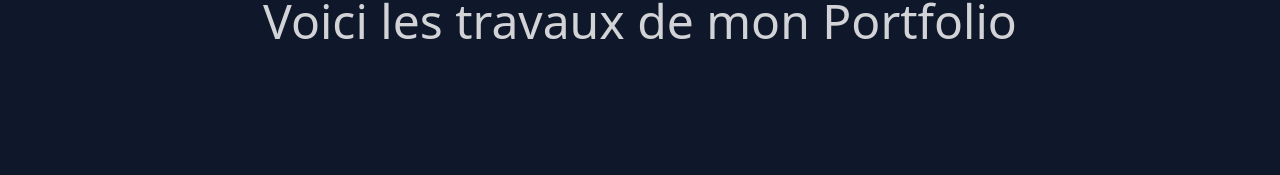
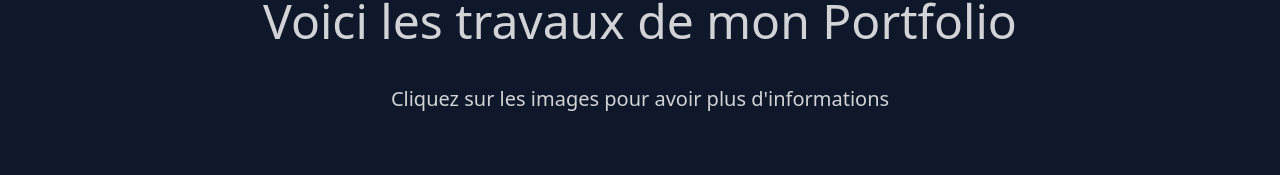
Before and after one commit to Denuet-Theo/Projet8, a Next.js app: page /works in a window 1280 px wide. Shown: the part 171-346 px from the top of the page. Built offline with nearby package versions, Linux system fonts and the light colour scheme; no server answers; the database is empty.

Commit message:
ajout text page work

```diff
--- a/src/pages/works.js
+++ b/src/pages/works.js
@@ -23,6 +23,7 @@ export default function Works({entries}){
                 </Head>
                 <section>
                     <h1 className='text-5xl flex justify-center mt-10 m-auto w-[90%]'>Voici les travaux de mon Portfolio</h1>
+                    <p className='text-xl flex justify-center mt-10 m-auto w-[90%]'>Cliquez sur les images pour avoir plus d'informations</p>
                     <div className='mb-32 mt-36 lg:grid lg:grid-cols-3 gap-8 ml-4 mr-4 flex flex-col'>
                         {entries.map((entrie,i) => {
                             return(
```
